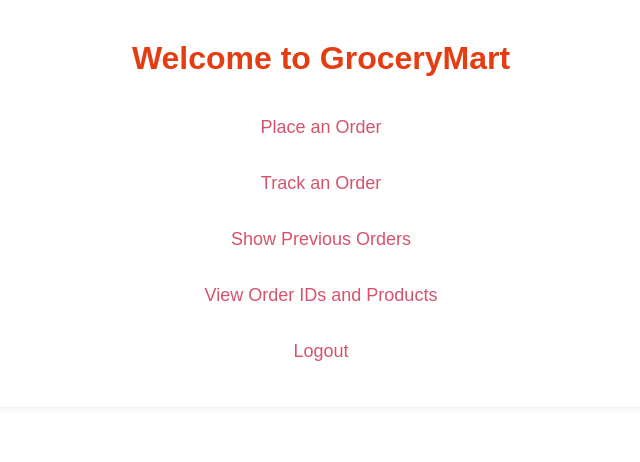
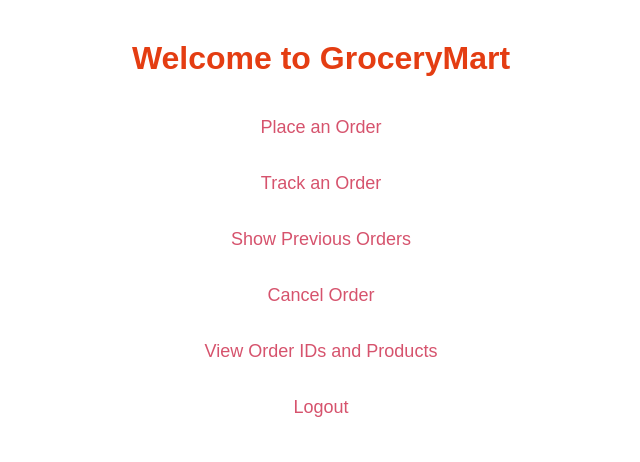
Before and after one commit to Chaitanya2004kabra/Grocery-Store-App, a Flask app: page /home in a window 1280 px wide. Shown: the part 51-513 px from the top of the page, without its empty margins (319-959 px from the left). Run offline with Flask 3, Linux system fonts and the light colour scheme; the visitor is signed in with stand-in values (Sample User, id 1).

Commit message:
Update home.html

```diff
--- a/templates/home.html
+++ b/templates/home.html
@@ -44,6 +44,7 @@
         <a href="{{ url_for('order') }}">Place an Order</a>
         <a href="{{ url_for('track_order') }}">Track an Order</a>
         <a href="{{ url_for('previous_orders') }}">Show Previous Orders</a>
+        <a href="{{ url_for('cancel_order_route') }}">Cancel Order</a>
         <a href="{{ url_for('view_order_ids') }}">View Order IDs and Products</a>
         <a href="{{ url_for('logout') }}">Logout</a>
     </div>
```
